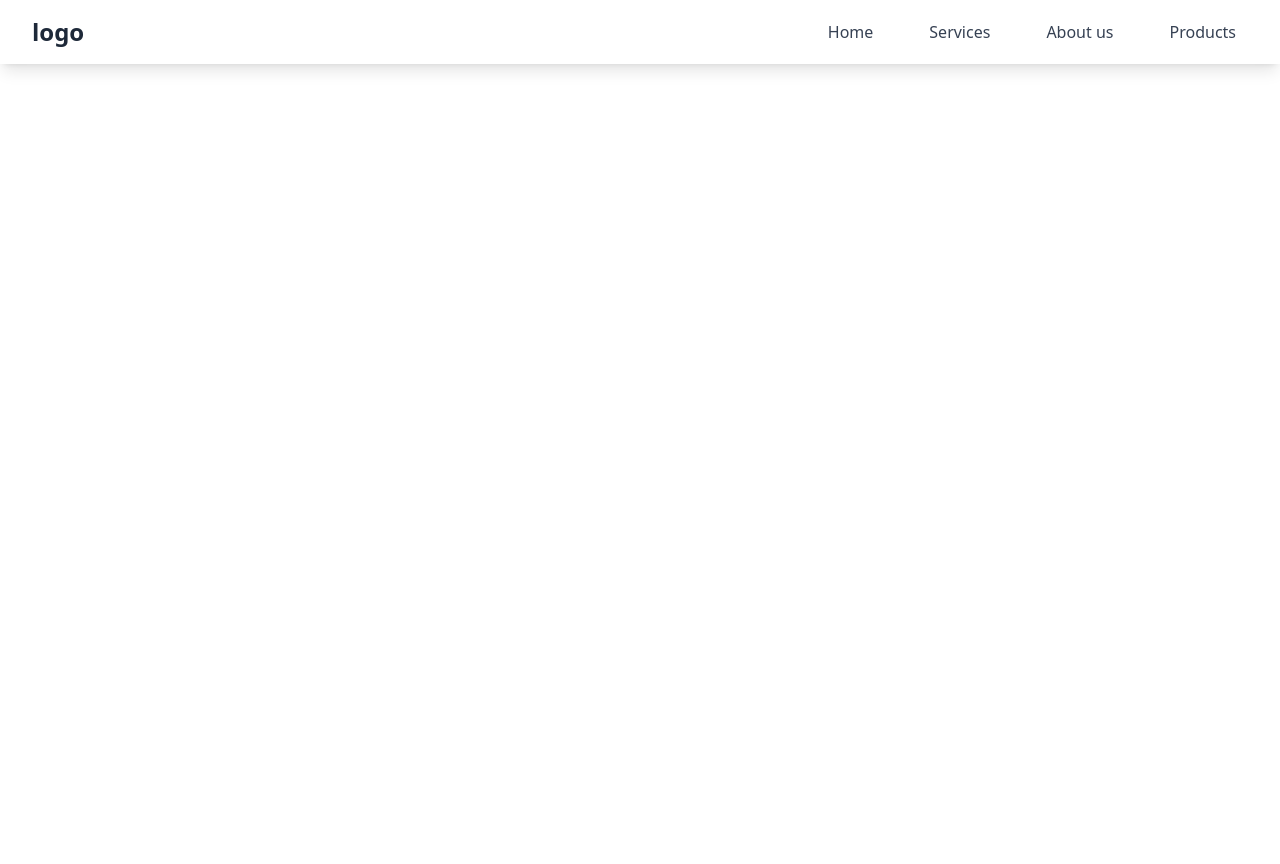
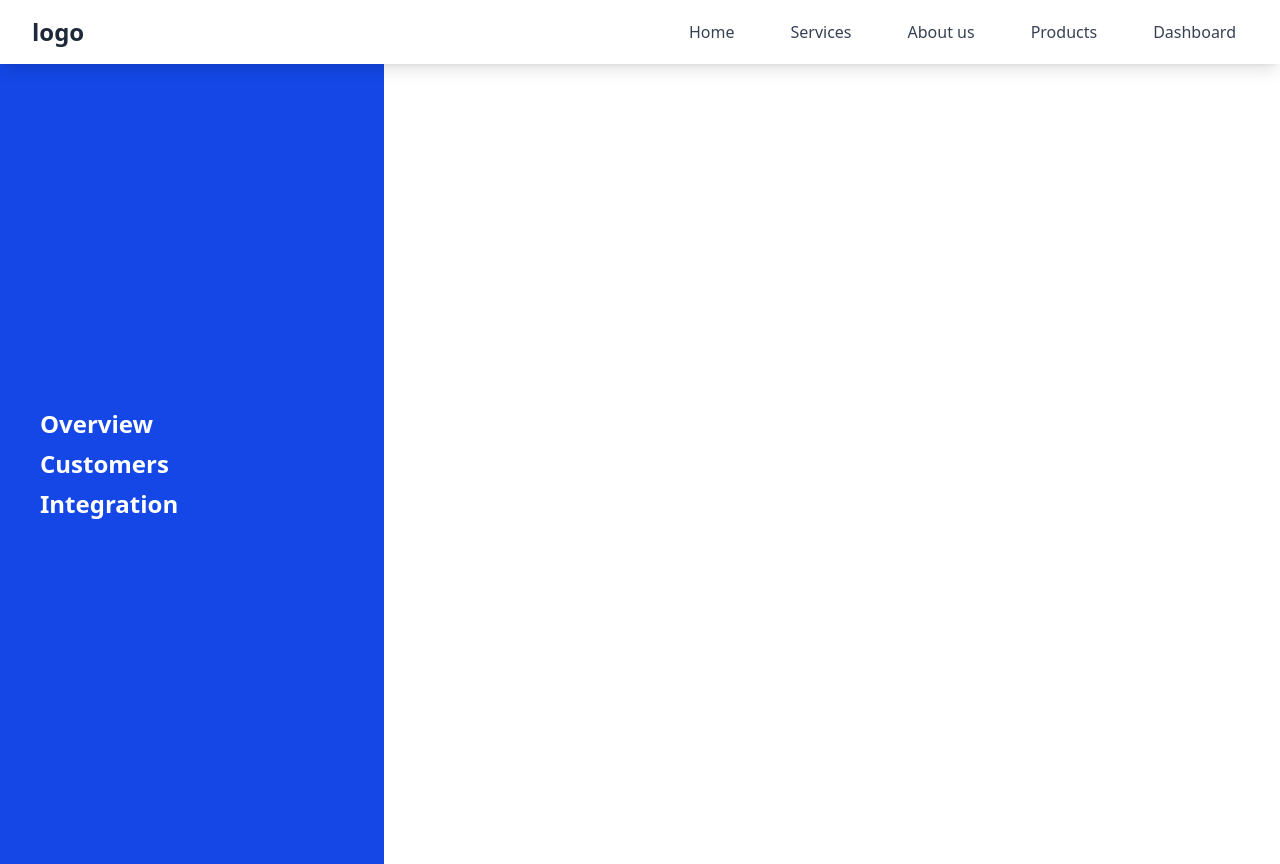
Before and after one commit to riteshpatidar08/React-TR3, a React (Vite) app: page /dashboard in a window 1280 px wide. Before the commit the page ends 800 px from the top, so only its background shows below. Built offline with nearby package versions, Linux system fonts and the light colour scheme.

Commit message:
udpated till the nested routing

```diff
--- a/src/App.jsx
+++ b/src/App.jsx
@@ -6,6 +6,7 @@ import Navbar from './components/Navbar';
 import Login from './pages/Login';
 import Productpage from './pages/Productpage';
 import ProductDetails from './pages/ProductDetails';
+import Dashboardpage from './pages/Dashboardpage';
 function App() {
   return (
     <div>
@@ -17,6 +18,7 @@ function App() {
         <Route path='/login' element={<Login/>}/>
         <Route path='/products' element={<Productpage/>}/>
         <Route path='/products/:id' element={<ProductDetails/>}/>
+        <Route path='/dashboard' element={<Dashboardpage/>}/>
       </Routes>
     </div>
   );
--- a/src/components/Navbar.jsx
+++ b/src/components/Navbar.jsx
@@ -7,11 +7,14 @@ function Navbar() {
     { to: '/', title: 'Home' },
     { to: '/services', title: 'Services' },
     { to: '/about-us', title: 'About us' },
-    {to : '/products', title : "Products"}
+    {to : '/products', title : "Products"},
+    {to :
+    '/dashboard' , title : "Dashboard"
+    }
   ];
 
   return (
-    <header className="bg-white shadow-lg mb-10 sticky top-0 z-50">
+    <header className="bg-white shadow-lg  sticky top-0 z-50">
       <div className="max-w-7xl mx-auto px-4 sm:px-6 lg:px-8">
         <div className="flex justify-between items-center h-16">
 
--- /dev/null
+++ b/src/pages/Dashboardpage.jsx
@@ -0,0 +1,15 @@
+import React from 'react'
+import { Link } from 'react-router-dom'
+function Dashboardpage() {
+  return (
+    <div>
+      <aside className='bg-blue-700 flex flex-col gap-2 text-white font-bold text-2xl justify-center px-10 w-96 h-screen'>
+        <Link>Overview</Link>
+        <Link>Customers</Link>
+        <Link>Integration</Link>
+      </aside>
+    </div>
+  )
+}
+
+export default Dashboardpage
```
